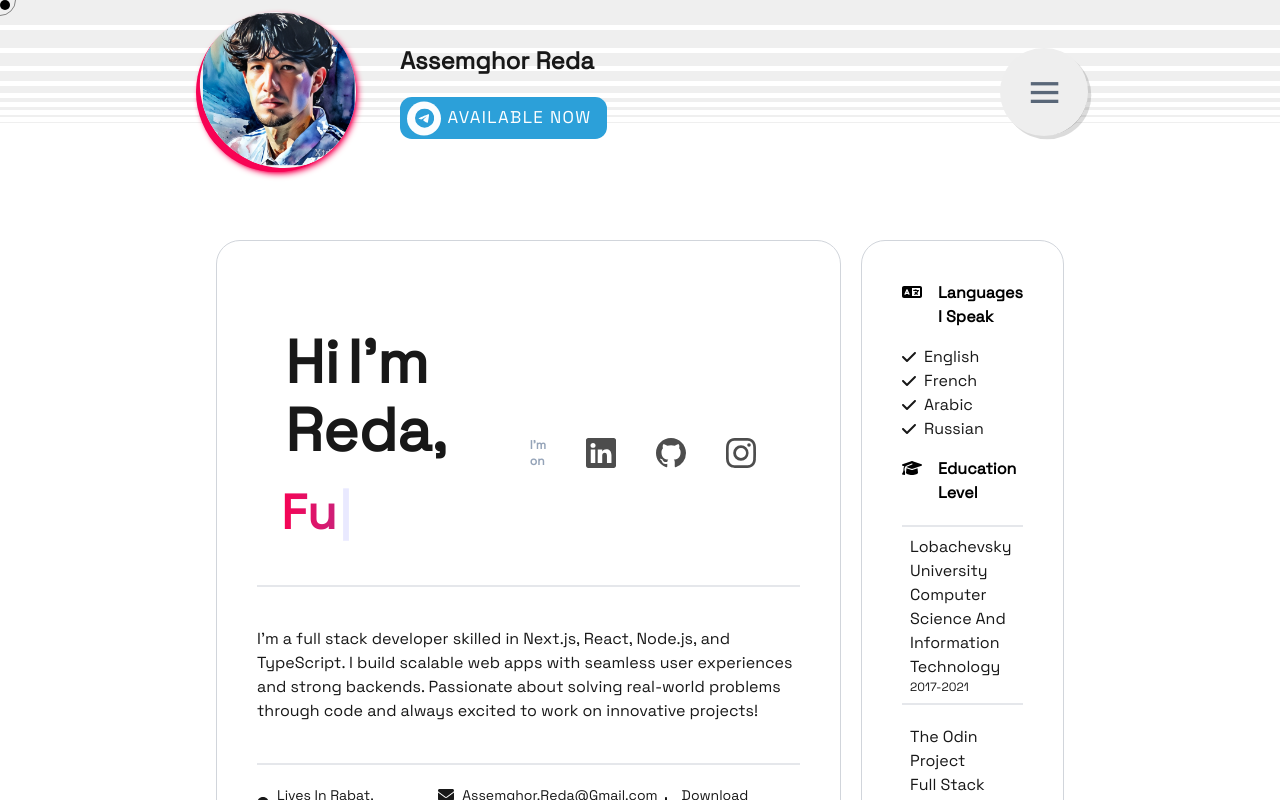
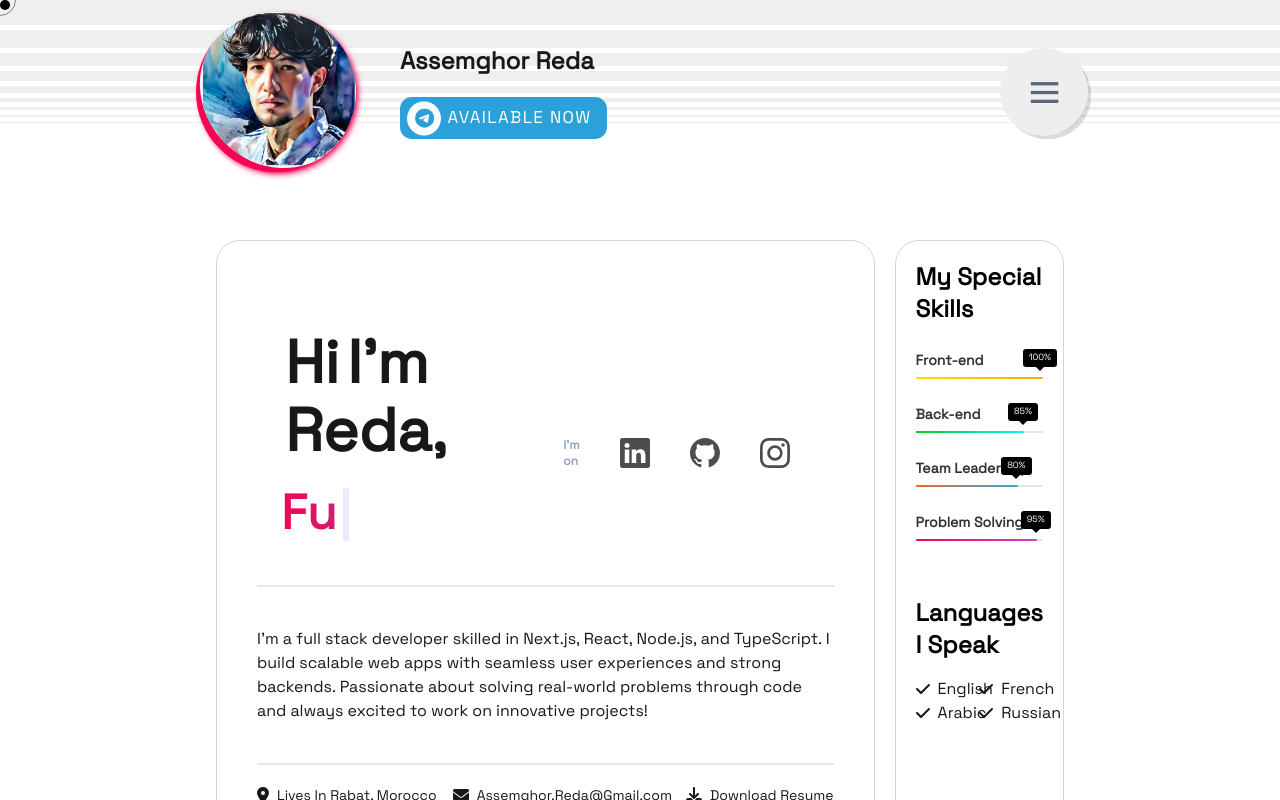
Before and after one commit to redaAssemghor/portfolio, a React (Vite) app: page / in a window 1280 px wide. Shown: the top 800 px of the page. Built offline with nearby package versions, Linux system fonts and the light colour scheme.

Commit message:
scroll band

```diff
--- a/src/App.jsx
+++ b/src/App.jsx
@@ -5,7 +5,7 @@ import Navbar from "./components/Navbar";
 
 function App() {
   return (
-    <div className="relative font-custom overflow-auto scrollbar-webkit">
+    <div className="font-custom">
       <BrowserRouter>
         <Navbar />
         <Routers />
--- a/src/components/Gsap-skills.jsx
+++ b/src/components/Gsap-skills.jsx
@@ -18,7 +18,7 @@ const TechList = () => {
     let ctx = gsap.context(() => {
       const tl = gsap.timeline({
         scrollTrigger: {
-          scrub: 0.3,
+          scrub: 2,
         },
       });
 
@@ -46,23 +46,23 @@ const TechList = () => {
   }, []);
 
   return (
-    <section ref={component} className="wrapper overflow-hidden">
-      <h1 className="text-2xl text-[#181818] m-10">What I Do,</h1>
-      {data.map(({ tech_color, tech_name }, index) => (
+    <section ref={component} className="overflow-hidden lg:pt-20">
+      {data.map((tech, index) => (
         <div
           key={index}
           className="tech-row mb-8 flex items-center justify-center gap-4 text-neutral-700"
-          aria-label={tech_name || ""}
+          aria-label={tech.tech_name || ""}
+          style={{ opacity: index === 2 ? 0.3 : 1 }}
         >
           {Array.from({ length: 20 }, (_, i) => (
             <React.Fragment key={i}>
               <span
-                className="text-6xl font-extrabold uppercase tracking-tighter"
+                className="text-5xl font-extrabold tracking-wide"
                 style={{
-                  color: i % 2 === 0 ? tech_color : "inherit",
+                  color: i % 2 === 0 ? tech.tech_color : "inherit",
                 }}
               >
-                {tech_name}
+                {tech.tech_name}
               </span>
               <span className="text-3xl">
                 <MdCircle />
--- a/src/components/Hero.jsx
+++ b/src/components/Hero.jsx
@@ -3,15 +3,14 @@ import {
   faLocationDot,
   faEnvelope,
   faDownload,
-  faLanguage,
   faCheck,
-  faGraduationCap,
 } from "@fortawesome/free-solid-svg-icons";
 import { Typewriter, Cursor } from "react-simple-typewriter";
 import Band from "./Band";
 import { useRef } from "react";
 import { Helmet } from "react-helmet";
 import Tooltip from "./ui/SocialsButtons";
+import Card from "./ui/SkillsCard";
 
 export function Hero() {
   const ref = useRef(null);
@@ -112,15 +111,15 @@ export function Sidebox() {
   const Languages = ["English", "French", "Arabic", "Russian"];
 
   return (
-    <div className="border md:flex lg:flex-col md:w-full justify-between border-gray-300 rounded-3xl p-10 lg:w-2/5 lg:mt-0 mt-5">
+    <div className="border md:w-full border-gray-300 rounded-3xl p-5 lg:w-2/5 lg:mt-0 mt-5 space-y-14">
       <div className="">
-        <div className="flex gap-4 font-semibold cursor-pointer">
-          <div>
-            <FontAwesomeIcon icon={faLanguage} />
-          </div>
-          <h1 className="relative pb-4">Languages I Speak</h1>
-        </div>
-        <ul className="text-[#181818] pb-4">
+        <h1 className="font-semibold text-2xl">My Special Skills</h1>
+        <Card />
+      </div>
+
+      <div className="space-y-4">
+        <h1 className="relative text-2xl font-semibold">Languages I Speak</h1>
+        <ul className="text-[#181818] pb-4 grid grid-cols-2">
           {Languages.map((lan, i) => (
             <div key={i} className="flex items-center gap-2">
               <FontAwesomeIcon icon={faCheck} />
@@ -129,24 +128,6 @@ export function Sidebox() {
           ))}
         </ul>
       </div>
-      <div className="">
-        <div className="flex gap-4 mb-5 font-semibold cursor-pointer">
-          <div>
-            <FontAwesomeIcon icon={faGraduationCap} />
-          </div>
-          <h1 className="relative">Education Level</h1>
-        </div>
-        <div className=" mb-3 border-y-2 p-2 text-[#181818]">
-          <h1>Lobachevsky University</h1>
-          <h3 className="">Computer Science And Information Technology</h3>
-          <h6 className="text-xs">2017-2021</h6>
-        </div>
-        <div className="mb-3 border-b-2 p-2 text-[#181818]">
-          <h1>The Odin Project</h1>
-          <h3 className="">Full Stack Web Development Bootcamp</h3>
-          <h6 className="text-xs">2021-2022</h6>
-        </div>
-      </div>
     </div>
   );
 }
--- a/src/components/Projects.jsx
+++ b/src/components/Projects.jsx
@@ -57,7 +57,7 @@ function Projects() {
   }, []);
 
   return (
-    <div id="projects" className="relative p-4 lg:p-0 mt-20 lg:px-44">
+    <div id="projects" className="relative p-4 lg:p-0 mt-20 lg:px-44 h-full">
       <div className="absolute lg:block hidden z-0 -left-40 h-[780px] w-[780px] rounded-full border-2"></div>
       <div className="absolute lg:block hidden z-0 bottom-0 -left-40 h-[780px] w-[780px] rounded-full border-2"></div>
       <div className="lg:flex lg:m-10">
--- /dev/null
+++ b/src/components/ui/SkillsCard.jsx
@@ -0,0 +1,169 @@
+import styled from "styled-components";
+
+const Card = () => {
+  return (
+    <StyledWrapper>
+      <div className="container">
+        <div className="skill-box">
+          <span className="title">Front-end</span>
+
+          <div className="skill-bar">
+            <span
+              style={{
+                background: "linear-gradient(90deg, #ffde01 0%, #ffa800 100%)",
+              }}
+              className="skill-per front-end"
+            >
+              <span className="tooltip">100%</span>
+            </span>
+          </div>
+        </div>
+        <div className="skill-box">
+          <span className="title">Back-end</span>
+
+          <div className="skill-bar">
+            <span
+              style={{
+                background: "linear-gradient(90deg, #08ca1b 0%, #00fafa 100%)",
+              }}
+              className="skill-per back-end"
+            >
+              <span className="tooltip">85%</span>
+            </span>
+          </div>
+        </div>
+        <div className="skill-box">
+          <span className="title">Team Leadership</span>
+
+          <div className="skill-bar">
+            <span
+              style={{
+                background: "linear-gradient(90deg, #f1662b 0%, #34a9dc 100%)",
+              }}
+              className="skill-per team-leadership"
+            >
+              <span className="tooltip">80%</span>
+            </span>
+          </div>
+        </div>
+        <div className="skill-box">
+          <span className="title">Problem Solving</span>
+
+          <div className="skill-bar">
+            <span
+              style={{
+                background: "linear-gradient(90deg, #f70354 0%, #c543d3 100%)",
+              }}
+              className="skill-per problem-solving"
+            >
+              <span className="tooltip">95%</span>
+            </span>
+          </div>
+        </div>
+      </div>
+    </StyledWrapper>
+  );
+};
+
+const StyledWrapper = styled.div`
+  .container {
+    position: relative;
+    max-width: 500px;
+    width: 100%;
+    border-radius: 7px;
+    user-select: none;
+  }
+
+  .container .skill-box {
+    width: 100%;
+    margin: 25px 0;
+  }
+
+  .skill-box .title {
+    display: block;
+    font-size: 14px;
+    font-weight: 600;
+    color: #333;
+  }
+
+  .skill-box .skill-bar {
+    height: 2px;
+    width: 100%;
+    border-radius: 6px;
+    margin-top: 6px;
+    background: rgba(0, 0, 0, 0.1);
+  }
+
+  .skill-bar .skill-per {
+    position: relative;
+    display: block;
+    height: 100%;
+    width: 90%;
+    border-radius: 6px;
+    animation: progress 0.4s ease-in-out forwards;
+    opacity: 0;
+  }
+
+  .skill-per.team-leadership {
+    /*progreso de las diferentes lenguajes*/
+    width: 80%;
+    animation-delay: 0.1s;
+  }
+
+  .skill-per.front-end {
+    /*progreso de las diferentes lenguajes*/
+    width: 100%;
+    animation-delay: 0.1s;
+  }
+
+  .skill-per.back-end {
+    /*progreso de las diferentes lenguajes*/
+    width: 85%;
+    animation-delay: 0.2s;
+  }
+
+  .skill-per.problem-solving {
+    /*progreso de las diferentes lenguajes*/
+    width: 95%;
+    animation-delay: 0.3s;
+  }
+
+  @keyframes progress {
+    0% {
+      width: 0;
+      opacity: 1;
+    }
+
+    100% {
+      opacity: 1;
+    }
+  }
+
+  .skill-per .tooltip {
+    position: absolute;
+    right: -14px;
+    top: -28px;
+    font-size: 9px;
+    font-weight: 500;
+    color: #fff;
+    padding: 2px 6px;
+    border-radius: 3px;
+    background: #000000;
+
+    z-index: 1;
+  }
+
+  .tooltip::before {
+    content: "";
+    position: absolute;
+    left: 50%;
+    bottom: -2px;
+    height: 10px;
+    width: 10px;
+    z-index: -1;
+    background: #000000;
+    transform: translateX(-50%) rotate(45deg);
+  }
+`;
+
+export default Card;
--- a/src/index.css
+++ b/src/index.css
@@ -4,23 +4,6 @@
 
 :root {
   --pink: #f70354;
-}
-
-.scrollbar-webkit::-webkit-scrollbar {
-  width: 12px; /* Width of the scrollbar */
-}
-
-.scrollbar-webkit::-webkit-scrollbar-track {
-  background: #f18888; /* Background of the scrollbar track */
-}
-
-.scrollbar-webkit::-webkit-scrollbar-thumb {
-  background: #888; /* Color of the scrollbar thumb */
-  border-radius: 10px; /* Rounded corners of the scrollbar thumb */
-}
-
-.scrollbar-webkit::-webkit-scrollbar-thumb:hover {
-  background: #555; /* Color of the scrollbar thumb on hover */
 }
 
 /* Navbar fade */
```
